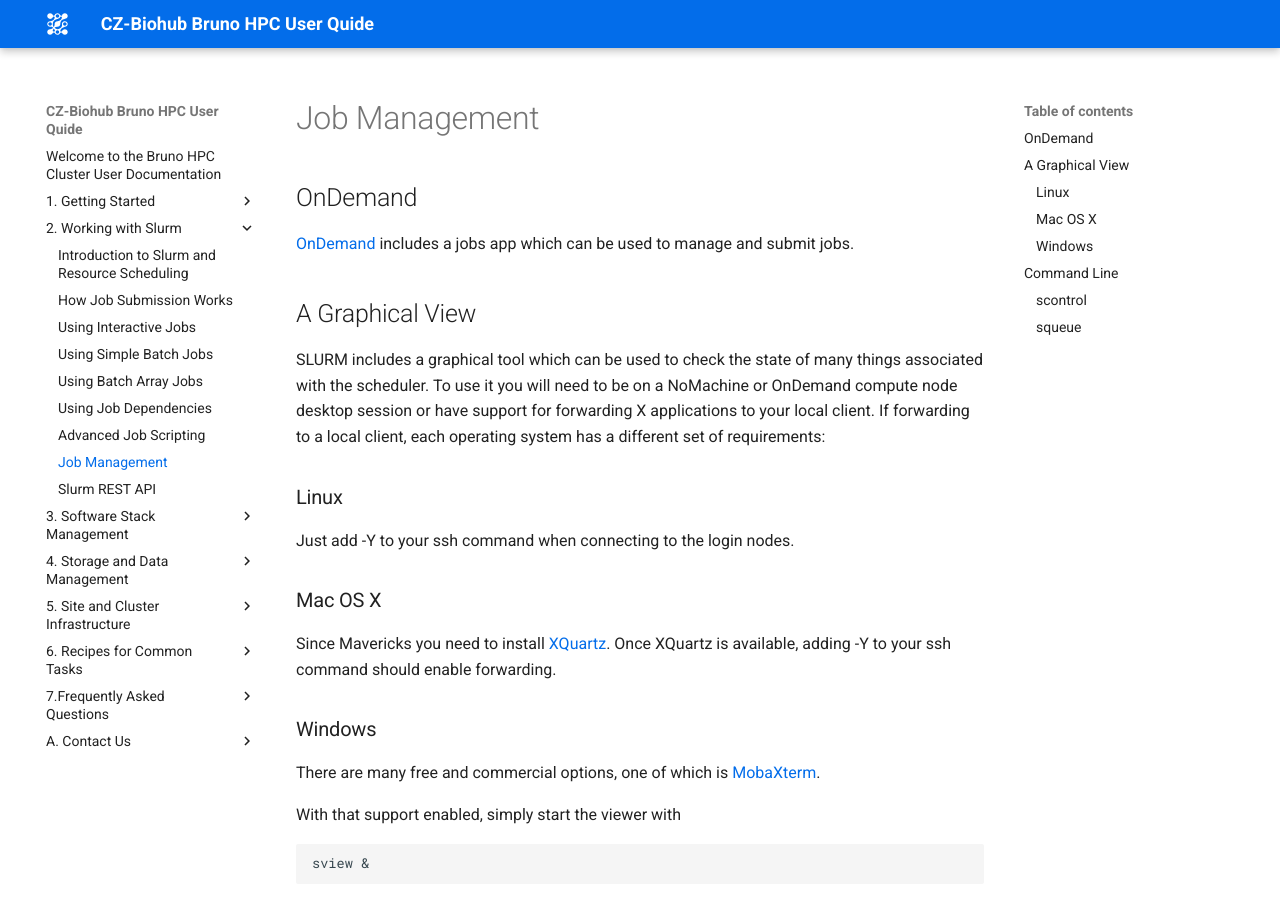
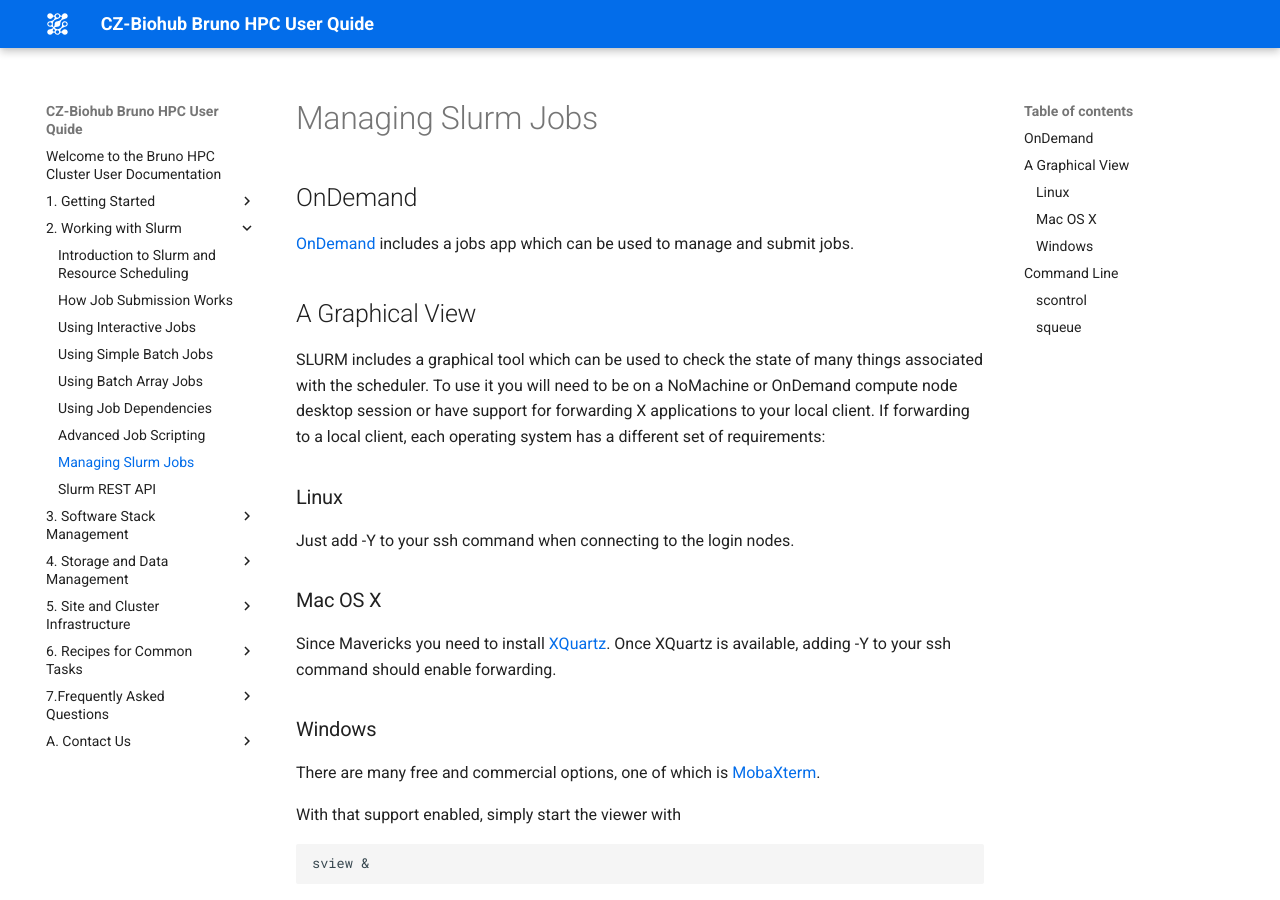
Before and after one commit to biohub-hpc/bruno-hpc-documentation, an MkDocs documentation site: the page built from docs/2._Working_with_Slurm/h._Managing_Slurm_Jobs.md, in a window 1280 px wide and 900 px high. Built offline with MkDocs 1.6.1 and Material for MkDocs 9.7.7, drawn with Linux system fonts in a browser that asks for light colours.

Commit message:
Update h._Managing_Slurm_Jobs.md

```diff
--- a/docs/2._Working_with_Slurm/h._Managing_Slurm_Jobs.md
+++ b/docs/2._Working_with_Slurm/h._Managing_Slurm_Jobs.md
@@ -1,4 +1,4 @@
-# Job Management
+# Managing Slurm Jobs
 
 ## OnDemand
 
```
